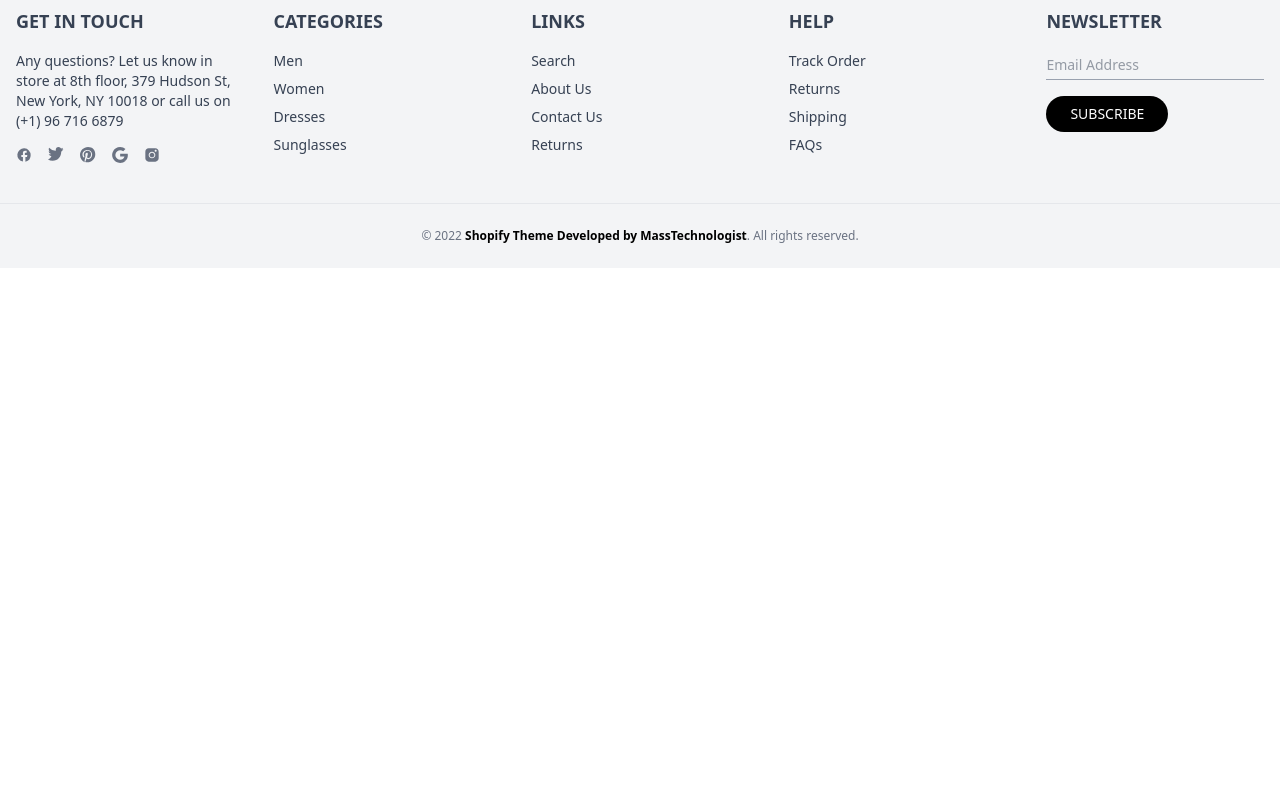
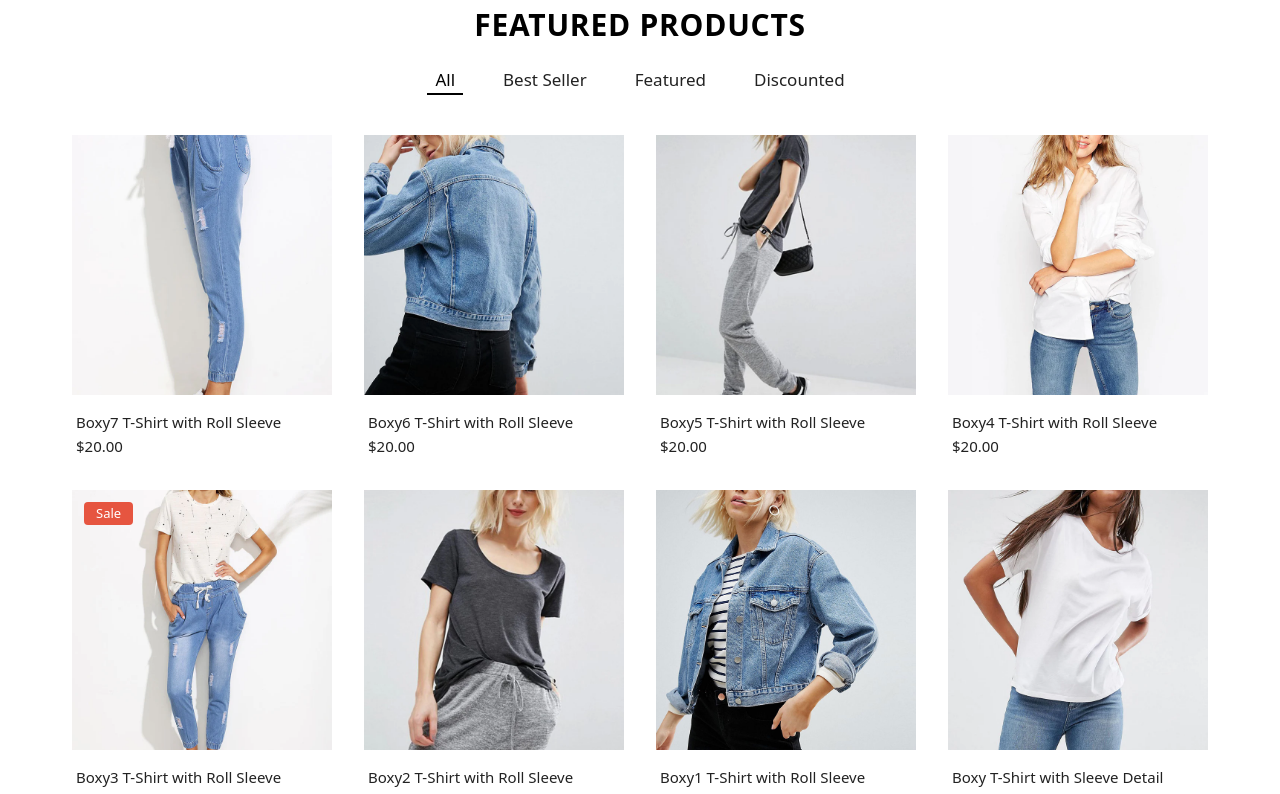
Before and after one commit to Narjissi-fadwa/fadwaNarjissi2_final_project_react, a React (Vite) app: page / in a window 1280 px wide. Shown: the part 1780-2574 px from the top of the page. Before the commit the page ends 2048 px from the top, so only its background shows below. Built offline with nearby package versions, Linux system fonts and the light colour scheme.

Commit message:
categories

```diff
--- /dev/null
+++ b/src/json/product.json
@@ -0,0 +1,76 @@
+[
+    {
+        "id": 1,
+        "image": "shopy7",
+        "name": "Boxy7 T-Shirt with Roll Sleeve",
+        "price": 20.0,
+        "bestSeller": true,
+        "featured": false,
+        "sale": false
+    },
+    {
+        "id": 2,
+        "image": "shopy6",
+        "name": "Boxy6 T-Shirt with Roll Sleeve",
+        "price": 20.0,
+        "bestSeller": true,
+        "featured": false,
+        "sale": false
+    },
+    {
+        "id": 3,
+        "image": "shopy5",
+        "name": "Boxy5 T-Shirt with Roll Sleeve",
+        "price": 20.0,
+        "bestSeller": true,
+        "featured": false,
+        "sale": false
+    },
+    {
+        "id": 4,
+        "image": "shopy4",
+        "name": "Boxy4 T-Shirt with Roll Sleeve",
+        "price": 20.0,
+        "bestSeller": true,
+        "featured": false,
+        "sale": false
+    },
+    {
+        "id": 5,
+        "image": "shopy3",
+        "name": "Boxy3 T-Shirt with Roll Sleeve",
+        "price": 20.0,
+        "oldPrice": 30.0,
+        "bestSeller": false,
+        "featured": false,
+        "sale": true
+    },
+    {
+        "id": 6,
+        "image": "shopi2",
+        "name": "Boxy2 T-Shirt with Roll Sleeve",
+        "price": 20.0,
+        "bestSeller": false,
+        "featured": false,
+        "home": true,
+        "sale": false
+    },
+    {
+        "id": 7,
+        "image": "item03",
+        "name": "Boxy1 T-Shirt with Roll Sleeve",
+        "price": 20.0,
+        "bestSeller": false,
+        "featured": true,
+        "sale": false
+    },
+    {
+        "id": 8,
+        "image": "shopy8",
+        "name": "Boxy T-Shirt with Sleeve Detail",
+        "price": 20.0,
+        "bestSeller": false,
+        "featured": false,
+        "sale": false
+    }
+]
--- a/src/pages/home/partials/home.jsx
+++ b/src/pages/home/partials/home.jsx
@@ -1,89 +1,81 @@
-import React, { useEffect } from 'react';
+import React, { useEffect, useState } from 'react';
 import { Carousel } from 'flowbite';
 import images from '../../../constant/images';
 import { motion } from "framer-motion";
+import productJson from '../../../json/product.json';
+
+const filters = [
+    { label: 'All', key: 'all' },
+    { label: 'Best Seller', key: 'bestSeller' },
+    { label: 'Featured', key: 'featured' },
+    { label: 'Discounted', key: 'sale' },
+];
 
 const Home = () => {
+    const [selectedCategory, setSelectedCategory] = useState('all');
+    const [allProducts, setAllProducts] = useState([]);
+
     useEffect(() => {
         const carouselElement = document.getElementById('default-carousel');
-        const carousel = new Carousel(carouselElement);
+        if (carouselElement) { new Carousel(carouselElement); }
+
+        const preparedProducts = productJson.map(product => ({
+            ...product,
+            image: images[product.image]
+        }));
+        setAllProducts(preparedProducts);
     }, []);
+
+    const visibleProducts =
+        selectedCategory === 'all'
+            ? allProducts
+            : allProducts.filter(product => product[selectedCategory]);
+
     return (
         <>
             <div id="default-carousel" className="relative w-full" data-carousel="static">
-
-                <div className="relative overflow-hidden  md:h-[35rem]">
-
-                    <div className="duration-300 ease-in-out absolute inset-0 transition-all transform translate-x-0 text-center flex justify-center align-center align-content-center align-self-center flex-col " data-carousel-item=""
-                        style={{ backgroundImage: `url(${images.carousel1})`, backgroundSize: 'cover', backgroundPosition: 'center' }}>
-                        <div className='flex justify-center align-center align-content-center align-self-center flex-col gap-3'>
-                            <span className='text-white font-bold mb-3 '>Women collection 2025</span>
-                            <h1 className='text-white font-bold text-5xl mb-8'>NEW ARRIVALS </h1>
+                <div className="relative overflow-hidden md:h-[35rem]">
+                    {[images.carousel1, images.carousel2, images.carousel3].map((bg, index) => (
+                        <div
+                            key={index}
+                            className="duration-300 ease-in-out absolute inset-0 transition-all transform translate-x-0 text-center flex justify-center items-center flex-col"
+                            data-carousel-item=""
+                            style={{ backgroundImage: `url(${bg})`, backgroundSize: 'cover', backgroundPosition: 'center' }}
+                        >
+                            <div className='flex flex-col gap-3 items-center'>
+                                <span className='text-white font-bold mb-3'>Women collection 2025</span>
+                                <h1 className='text-white font-bold text-5xl mb-8'>NEW ARRIVALS</h1>
                                 <motion.button
                                     initial={{ opacity: 0, y: 40 }}
                                     whileInView={{ opacity: 1, y: 0 }}
                                     transition={{ duration: 0.6, ease: "easeOut" }}
                                     viewport={{ once: true }}
-                                className="bg-white w-fit text-black rounded-4xl mx-auto px-14 py-3"
+                                    className="bg-white w-fit text-black rounded-4xl px-14 py-3"
                                 >
                                     SHOP NOW
                                 </motion.button>
                             </div>
                         </div>
-
-                    <div className="duration-300 ease-in-out absolute inset-0 transition-all transform translate-x-0 text-center flex justify-center align-center align-content-center align-self-center flex-col" data-carousel-item=""
-                        style={{ backgroundImage: `url(${images.carousel2})`, backgroundSize: 'cover', backgroundPosition: 'center' }}>
-                        <div className='flex justify-center align-center align-content-center align-self-center flex-col gap-3'>
-                            <span className='text-white font-bold mb-3 '>Women collection 2025</span>
-                            <h1 className='text-white font-bold text-5xl mb-8'>NEW ARRIVALS </h1>
-                            <motion.button
-                                initial={{ opacity: 0, y: 40 }}
-                                whileInView={{ opacity: 1, y: 0 }}
-                                transition={{ duration: 0.6, ease: "easeOut" }}
-                                viewport={{ once: true }}
-                                className="bg-white w-fit text-black rounded-4xl mx-auto px-14 py-3"
-                            >
-                                SHOP NOW
-                            </motion.button>
-                        </div>
+                    ))}
                 </div>
 
-                    <div className="duration-300 ease-in-out absolute inset-0 transition-all transform translate-x-0 text-center flex justify-center align-center align-content-center align-self-center flex-col" data-carousel-item=""
-                        style={{ backgroundImage: `url(${images.carousel3})`, backgroundSize: 'cover', backgroundPosition: 'center' }}>
-                        <div className='flex justify-center align-center align-content-center align-self-center flex-col gap-3'>
-                            <span className='text-white font-bold mb-3 '>Women collection 2025</span>
-                            <h1 className='text-white font-bold text-5xl mb-8'>NEW ARRIVALS </h1>
-                            <motion.button
-                                initial={{ opacity: 0, y: 40 }}
-                                whileInView={{ opacity: 1, y: 0 }}
-                                transition={{ duration: 0.6, ease: "easeOut" }}
-                                viewport={{ once: true }}
-                                className="bg-white w-fit text-black rounded-4xl mx-auto px-14 py-3"
-                            >
-                                SHOP NOW
-                            </motion.button>
-                        </div>
-                    </div>
-                </div>
-
-                <button type="button" className="absolute top-0 left-0 z-30 flex items-center justify-center h-full px-4 cursor-pointer group focus:outline-none" data-carousel-prev>
+                <button type="button" className="absolute top-0 left-0 z-30 flex items-center justify-center h-full px-4 cursor-pointer group" data-carousel-prev>
                     <span className="inline-flex items-center justify-center w-10 h-10 rounded-full dark:bg-gray-800/30 dark:group-hover:bg-[#e65540]/60">
-                        <svg className="w-2 h-2 text-white" aria-hidden="true" xmlns="http://www.w3.org/2000/svg" fill="none" viewBox="0 0 6 10">
+                        <svg className="w-2 h-2 text-white" fill="none" viewBox="0 0 6 10">
                             <path stroke="currentColor" strokeLinecap="round" strokeLinejoin="round" strokeWidth="2" d="M5 1 1 5l4 4" />
                         </svg>
                         <span className="sr-only">Previous</span>
                     </span>
                 </button>
-                <button type="button" className="absolute top-0 right-0 z-30 flex items-center justify-center h-full px-4 cursor-pointer group focus:outline-none" data-carousel-next>
+                <button type="button" className="absolute top-0 right-0 z-30 flex items-center justify-center h-full px-4 cursor-pointer group" data-carousel-next>
                     <span className="inline-flex items-center justify-center w-10 h-10 rounded-full dark:bg-gray-800/30 dark:group-hover:bg-[#e65540]/60">
-                        <svg className="w-2 h-2 text-white " aria-hidden="true" xmlns="http://www.w3.org/2000/svg" fill="none" viewBox="0 0 6 10">
+                        <svg className="w-2 h-2 text-white" fill="none" viewBox="0 0 6 10">
                             <path stroke="currentColor" strokeLinecap="round" strokeLinejoin="round" strokeWidth="2" d="m1 9 4-4-4-4" />
                         </svg>
                         <span className="sr-only">Next</span>
                     </span>
                 </button>
             </div>
-
 
             <div className='flex flex-row gap-8 py-10 px-36 justify-center'>
                 <div className='flex flex-col gap-8'>
@@ -128,8 +120,55 @@ const Home = () => {
                         </button>
                     </div>
                 </div>
+
+
             </div>
 
+            <div className="max-w-[1200px] mx-auto py-10 px-4 sm:px-8">
+                <h1 className="text-center font-bold text-3xl tracking-wide mb-6 uppercase">FEATURED PRODUCTS</h1>
+                <div className="flex justify-center sm:gap-8 gap-3 mb-10 overflow-x-auto whitespace-nowrap sm:whitespace-normal px-2 sm:px-0">
+                    {filters.map((category) => (
+                        <a
+                            key={category.key}
+                            href="#"
+                            onClick={e => { e.preventDefault(); setSelectedCategory(category.key); }}
+                            className={`sm:px-2 px-1 sm:text-[17px] text-[13px] font-normal transition-colors duration-200 no-underline ${selectedCategory === category.key ? 'text-black border-b-2 border-black' : 'text-[#222] border-b-0'}`}
+                        >
+                            {category.label}
+                        </a>
+                    ))}
+                </div>
+
+                <div className="grid grid-cols-1 sm:grid-cols-2 md:grid-cols-3 lg:grid-cols-4 gap-8">
+                    {visibleProducts.map((item) => (
+                        <div key={item.id} className="w-full">
+                            <div className="relative w-full aspect-square mb-4">
+                                {item.sale && (
+                                    <span className="absolute top-3 left-3 bg-[#e65540] text-white text-[13px] font-medium rounded px-3 py-0.5 z-10">
+                                        Sale
+                                    </span>
+                                )}
+                                <img
+                                    src={item.image}
+                                    alt={item.name}
+                                    className="w-full h-full object-cover block"
+                                />
+                            </div>
+                            <div className="text-left pl-1">
+                                <div className="text-[15px] text-[#222] mb-0.5">{item.name}</div>
+                                <div className={`text-[15px] font-normal ${item.sale ? 'text-[#e65540]' : 'text-[#222]'}`}>
+                                    {item.sale && (
+                                        <span className="text-[#888] line-through mr-2">
+                                            ${item.oldPrice?.toFixed(2)}
+                                        </span>
+                                    )}
+                                    ${item.price.toFixed(2)}
+                                </div>
+                            </div>
+                        </div>
+                    ))}
+                </div>
+            </div>
         </>
     );
 };
```
Lines whose indentation alone changed are shown as unchanged.
